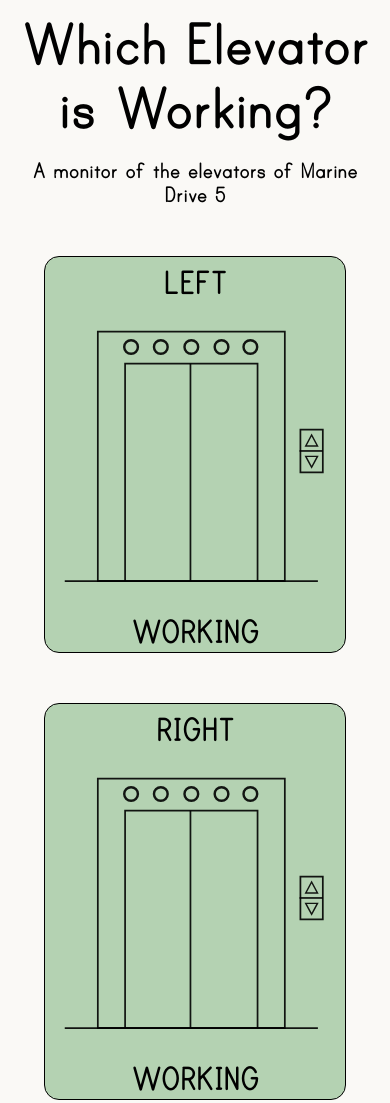
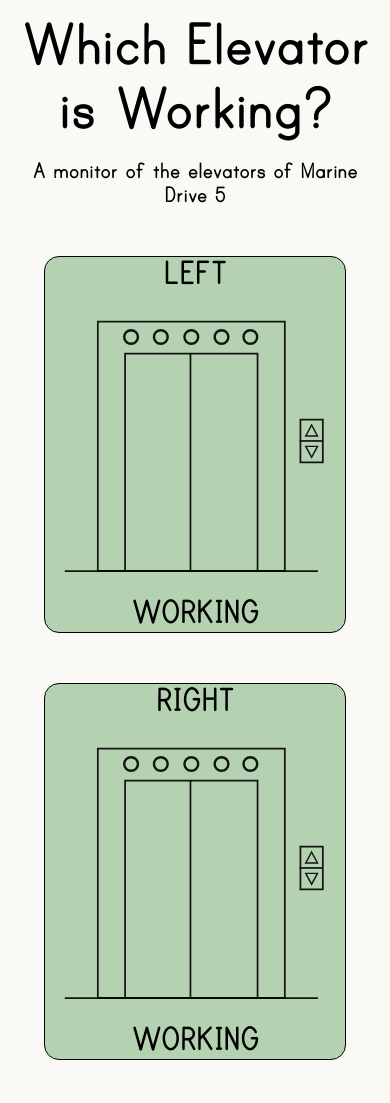
Before and after one commit to vassilyp/WhichElevatorIsWorking, a plain HTML site: page index.html in a window 390 px wide. Shown: the top 1103 px of the page. Drawn offline with Linux system fonts and the light colour scheme.

Commit message:
refactor: this is the most responsive I can make these boxes

```diff
--- a/index.html
+++ b/index.html
@@ -19,18 +19,18 @@
 
     <div id="elevators">
       <div id="left-lift" class="elevator working">
-        <h3>LEFT</h3>
+        <div class="elevator-text"><h3>LEFT</h3></div>
         <div>
           <img src="art/elevator.svg" alt="elevator icon left">
         </div>
-        <h3><span class="not">NOT </span>WORKING</h3>
+        <div class="elevator-text"><h3><span class="not">NOT </span>WORKING</h3></div>
       </div>
       <div id="right-lift" class="elevator working">
-        <h3>RIGHT</h3>
+        <div class="elevator-text"><h3>RIGHT</h3></div>
         <div>
           <img src="art/elevator.svg" alt="elevator icon right">
         </div>
-        <h3><span class="not">NOT </span>WORKING</h3>
+        <div class="elevator-text"><h3><span class="not">NOT </span>WORKING</h3></div>
       </div>
     </div>
 
--- a/styles.css
+++ b/styles.css
@@ -34,12 +34,9 @@ body {
 }
 
 .elevator {
-    display: flex;
-    flex-direction: column;
+    display: grid;
     justify-content: center;
     align-items: center;
-
-    position: relative;
     width: 35%;
 
     border-width: 1px;
@@ -54,17 +51,23 @@ body {
 
 .elevator img {
     width: 100%;
-    height: 100%;
+    height: auto;
+}
+
+.elevator-text {
+    display: flex;
+    justify-content: center;
+}
+
+.elevator h3 {
+    /* font size? */
+    font-size: 3.5rem;
+    margin: 0;
 }
 
 .elevator.working { background-color: #88bb889c; }
 .elevator.working .not { display: none; }
 
-.elevator h3 {
-    font-size: 3.5em;
-    margin-top: 10px;
-    margin-bottom: 0;
-}
 
 #footer {
     display: flex;
```
